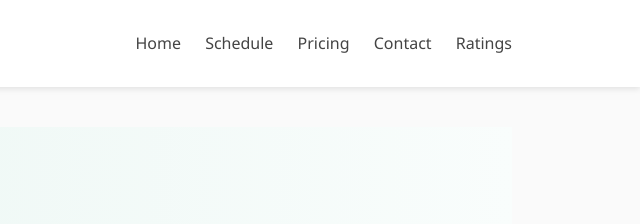
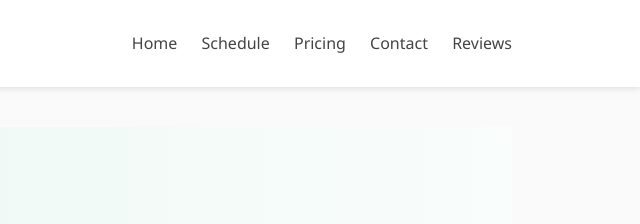
Before and after one commit to shrihan127/SS-Pets, a plain HTML site: page index.html in a window 1280 px wide. Shown: the top 224 px of the page, 640-1280 px from the left. Drawn offline with Linux system fonts and the light colour scheme.

Commit message:
Update index.html

```diff
--- a/index.html
+++ b/index.html
@@ -17,7 +17,7 @@
       <a href="schedule.html">Schedule</a>
       <a href="pricing.html">Pricing</a>
       <a href="contact.html">Contact</a>
-      <a href="ratings.html">Ratings</a>
+      <a href="ratings.html">Reviews</a>
     </nav>
   </header>
 
```
